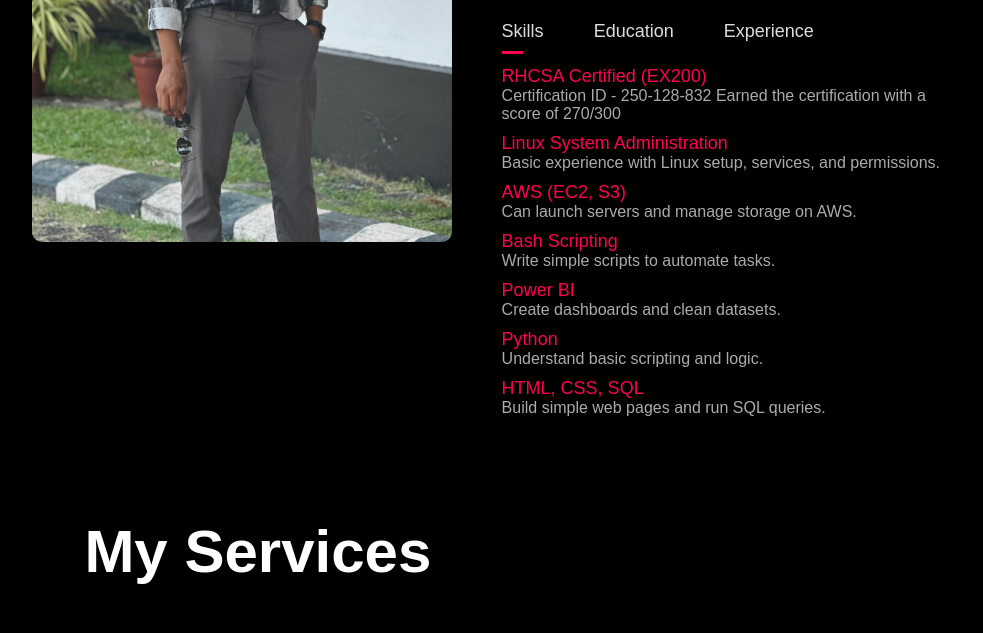
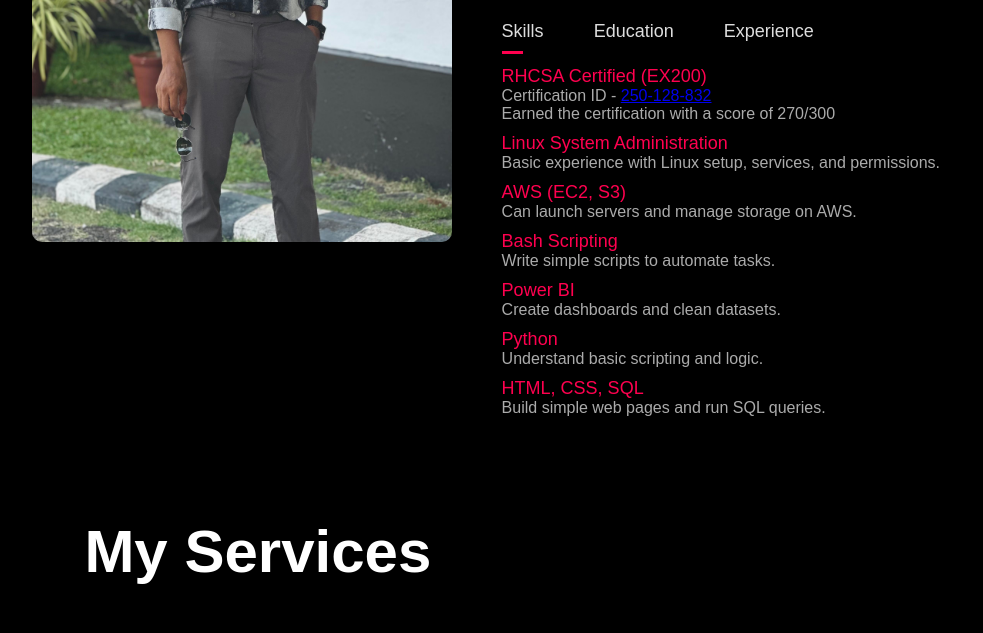
Before and after one commit to azlam543/Portfolio, a plain HTML site: page index.html in a window 1280 px wide. Shown: the part 1304-1937 px from the top of the page, without its empty margins (146-1129 px from the left). Drawn offline with Linux system fonts and the light colour scheme.

Commit message:
ADDED NEW RESUME
and link of certfication badge

```diff
--- a/index.html
+++ b/index.html
@@ -49,7 +49,11 @@
             </div>
             <div class="tab-contents active-tab" id="skills">
                 <ul>
-                    <li><span>RHCSA Certified (EX200)</span><br>Certification ID - 250-128-832 Earned the certification with a score of 270/300</li>
+                       <li>
+    <span>RHCSA Certified (EX200)</span><br>
+    Certification ID - <a href="https://www.credly.com/badges/f9b3a093-75c8-480d-9f41-b8b0f70a6ddb/linked_in_profile" target="_blank">250-128-832</a>
+    <br>Earned the certification with a score of 270/300
+                    </li>
                     <li><span>Linux System Administration</span><br>Basic experience with Linux setup, services, and permissions.</li>
                     <li><span>AWS (EC2, S3)</span><br>Can launch servers and manage storage on AWS.</li>
                     <li><span>Bash Scripting</span><br>Write simple scripts to automate tasks.</li>
```
